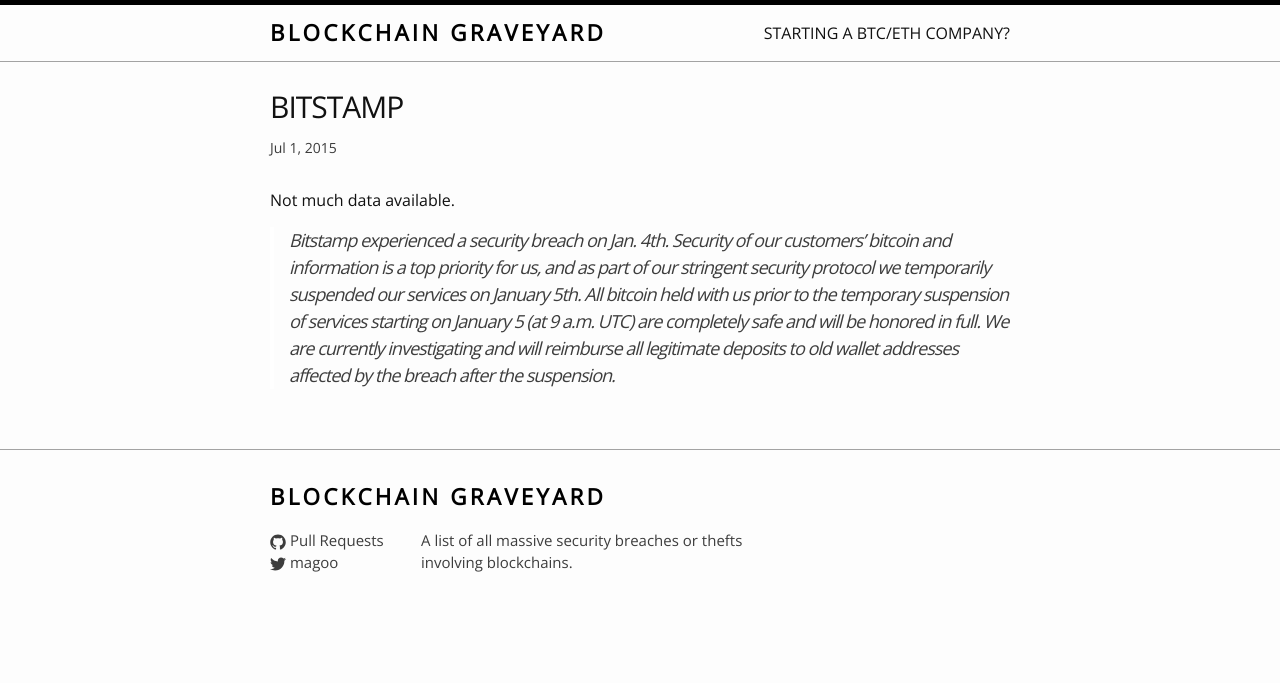
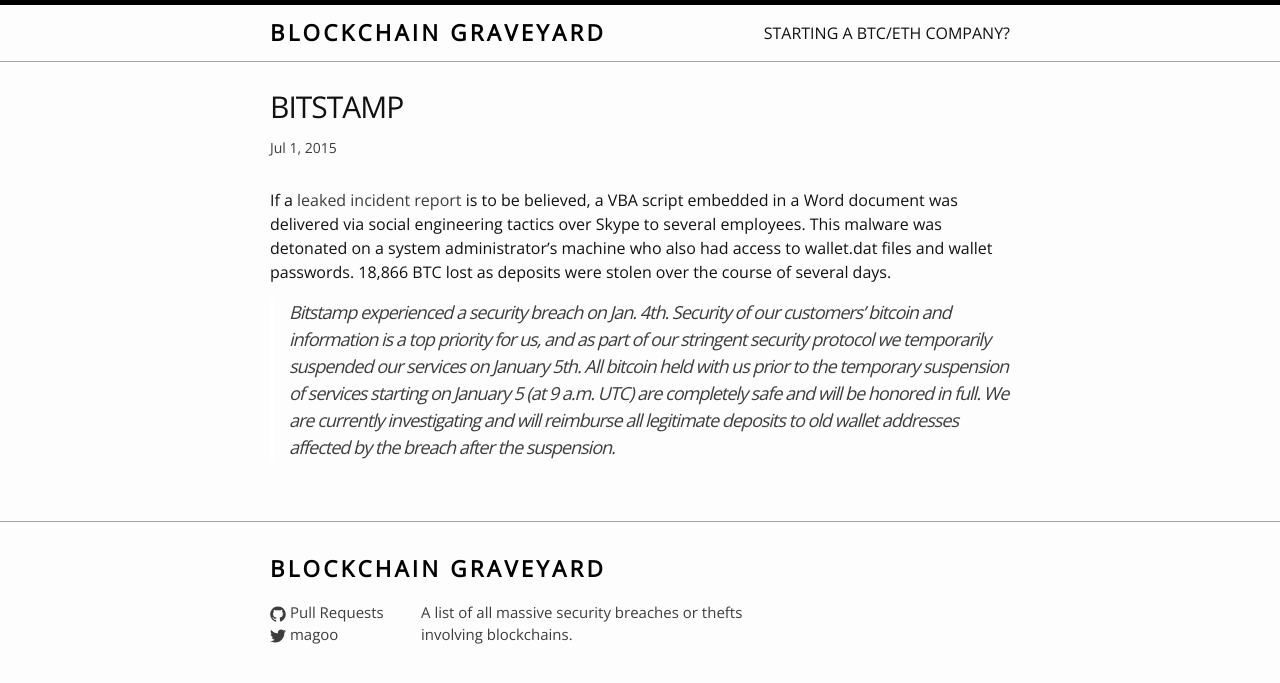
Before and after one commit to magoo/Blockchain-Graveyard, a Jekyll site: the page built from _posts/2015-07-01-bitstamp.markdown, in a window 1280 px wide. Shown: the top 683 px of the page. Built offline with Jekyll 4.4.1, drawn with Linux system fonts in a browser that asks for light colours; nearby versions of some CDN libraries.

Commit message:
Updating BitStamp
Adding info from leaked report articles

```diff
--- a/_includes/chart.html
+++ b/_includes/chart.html
@@ -4,10 +4,10 @@
 var myChart = new Chart(ctx, {
     type: 'bar',
     data: {
-        labels: ["Server Access", "App Vuln", "Insider", "Cloud  Acct Takeover", "Unknown", "Protocol Related"],
+        labels: ["Server Breach", "App Vuln", "Insider", "Cloud  Acct Takeover", "Unknown", "Protocol Related"],
         datasets: [{
             label: 'Reason for Breach',
-            data: [13, 8, 2, 7, 7, 2],
+            data: [14, 8, 2, 7, 7, 2],
             backgroundColor: [
                 'rgba(255, 99, 132, 0.2)',
                 'rgba(54, 162, 235, 0.2)',
--- a/_posts/2015-07-01-bitstamp.markdown
+++ b/_posts/2015-07-01-bitstamp.markdown
@@ -5,6 +5,8 @@
 categories: Breach
 link: https://www.bitstamp.net/article/relaunch-faq/
 ---
-Not much data available.
+If a [leaked incident report][leak] is to be believed, a VBA script embedded in a Word document was delivered via social engineering tactics over Skype to several employees. This malware was detonated on a system administrator's machine who also had access to wallet.dat files and wallet passwords. 18,866 BTC lost as deposits were stolen over the course of several days.
 
 > Bitstamp experienced a security breach on Jan. 4th. Security of our customers’ bitcoin and information is a top priority for us, and as part of our stringent security protocol we temporarily suspended our services on January 5th. All bitcoin held with us prior to the temporary suspension of services starting on January 5 (at 9 a.m. UTC) are completely safe and will be honored in full. We are currently investigating and will reimburse all legitimate deposits to old wallet addresses affected by the breach after the suspension.
+
+[leak]: http://www.coindesk.com/unconfirmed-report-5-million-bitstamp-bitcoin-exchange/
```
Also changed, not shown: 1 other file.
